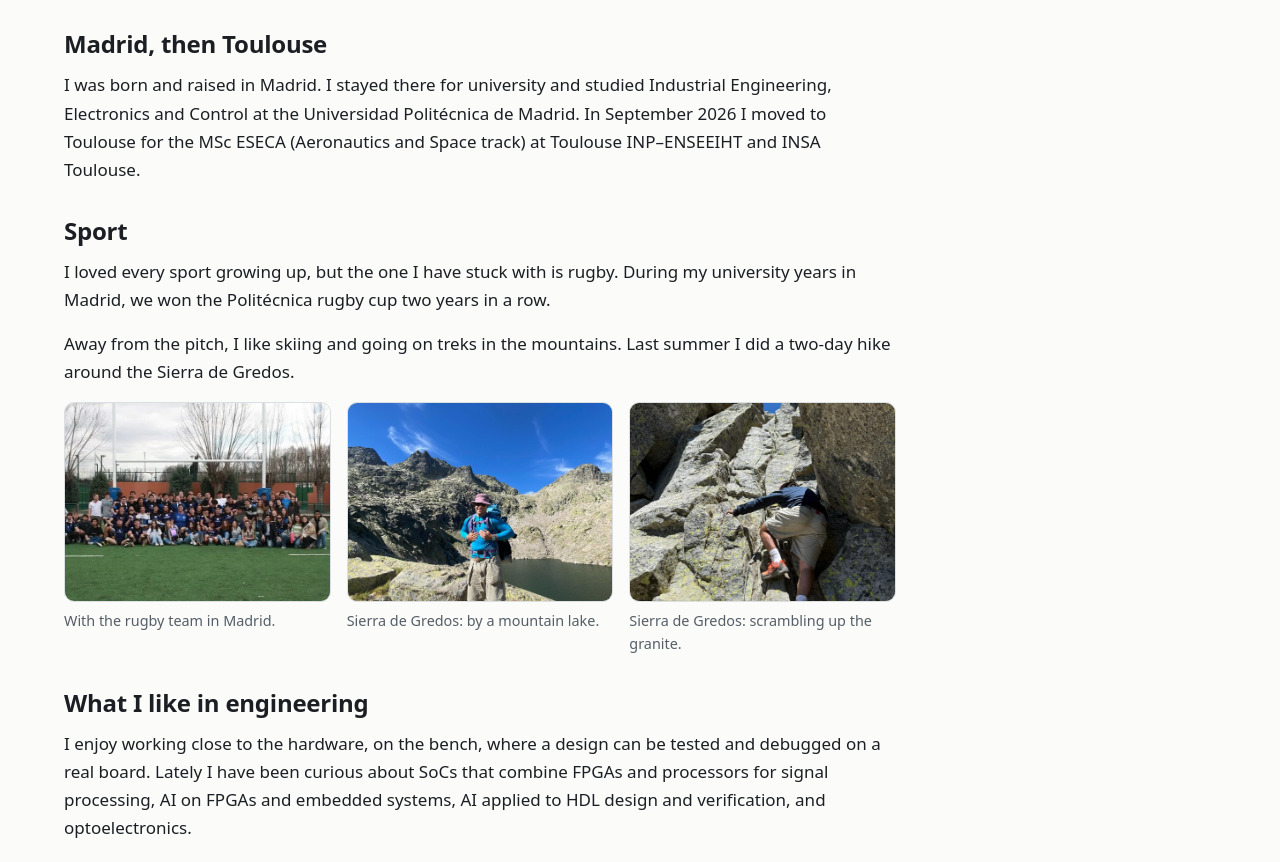
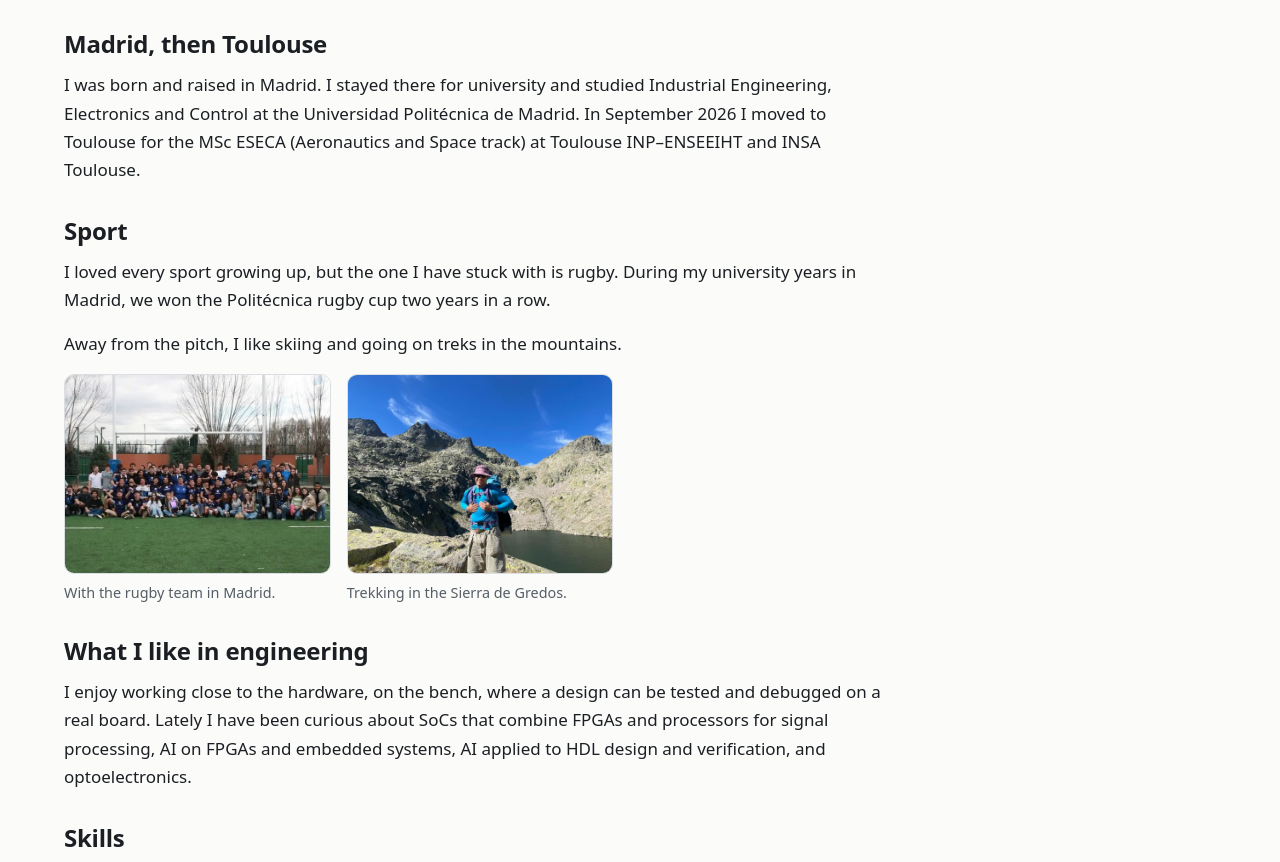
Before and after one commit to NicolasIzquierdoArruga/e-portfolio, an Astro site: page /e-portfolio/about in a window 1280 px wide. Shown: the part 227-1089 px from the top of the page. Built offline with nearby package versions, Linux system fonts and the light colour scheme; Astro itself is replaced by a stand-in of ours.

Commit message:
Add the profile photo and trim the About page
Remove the climbing photo and the sentence about last summer's hike.

Co-Authored-By: Claude Opus 5.5 <noreply@anthropic.com>
Claude-Session: https://claude.ai/code/session_01RvbcLPUH66PMigjdaSDemw

```diff
--- a/src/pages/about.astro
+++ b/src/pages/about.astro
@@ -4,12 +4,10 @@ import Gallery from '../components/Gallery.astro';
 import { url } from '../lib/url';
 import rugbyTeam from '../assets/about/rugby-team.jpg';
 import gredosLake from '../assets/about/gredos-lake.jpg';
-import gredosClimb from '../assets/about/gredos-climb.jpg';
 
 const photos = [
   { src: rugbyTeam, alt: 'Large group photo of the rugby team and supporters on a rugby pitch in Madrid, under the posts.', caption: 'With the rugby team in Madrid.' },
-  { src: gredosLake, alt: 'Nicolás with a hiking backpack and sun hat, standing on granite slabs beside a mountain lake under rocky peaks.', caption: 'Sierra de Gredos: by a mountain lake.' },
-  { src: gredosClimb, alt: 'Nicolás scrambling up a granite chimney next to a rope, seen from below against a blue sky.', caption: 'Sierra de Gredos: scrambling up the granite.' },
+  { src: gredosLake, alt: 'Nicolás with a hiking backpack and sun hat, standing on granite slabs beside a mountain lake under rocky peaks.', caption: 'Trekking in the Sierra de Gredos.' },
 ];
 
 // Only skills I can defend in an interview. Grouped for an FPGA reader.
@@ -79,8 +77,7 @@ const certifications = [
     won the Politécnica rugby cup two years in a row.
   </p>
   <p>
-    Away from the pitch, I like skiing and going on treks in the mountains. Last summer I did a two-day hike around
-    the Sierra de Gredos.
+    Away from the pitch, I like skiing and going on treks in the mountains.
   </p>
   <Gallery images={photos} fit="cover" />
 
```
Also changed, not shown: src/assets/about/gredos-climb.jpg (deleted), src/assets/profile.jpg (added).
